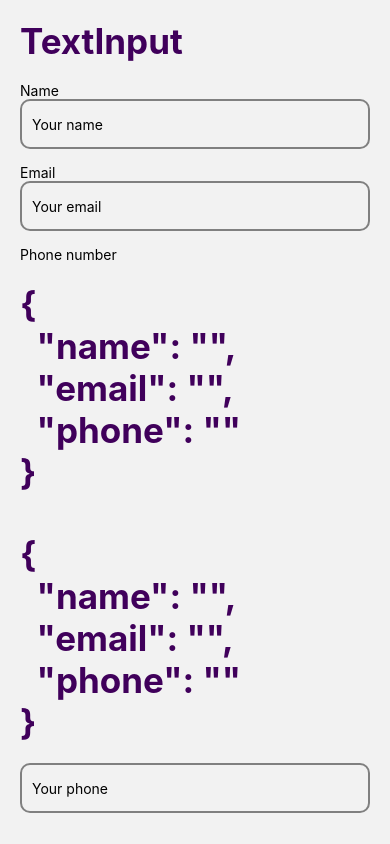
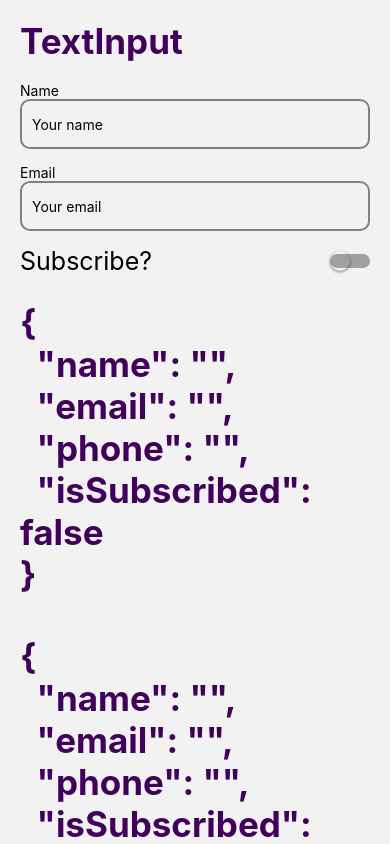
Before and after one commit to juliflorezg/React-native-udemy-12, a React Native app: screen /TextInputScreen in a window 390 px wide. Shown: the top 844 px of the page. Built offline with nearby package versions, Linux system fonts and the light colour scheme.

Commit message:
add custom hook for form

```diff
--- /dev/null
+++ b/src/hooks/useForm.tsx
@@ -0,0 +1,18 @@
+import {useState} from 'react';
+
+export const useForm = <T extends Object>(initialState: T) => {
+  const [form, setForm] = useState(initialState);
+
+  const onChange = <V extends Object>(field: keyof T, value: V) => {
+    setForm({
+      ...form,
+      [field]: value,
+    });
+  };
+
+  return {
+    ...form,
+    form,
+    onChange,
+  };
+};
--- a/src/screens/TextInputScreen.tsx
+++ b/src/screens/TextInputScreen.tsx
@@ -1,4 +1,4 @@
-import React, {useState} from 'react';
+import React from 'react';
 import {
   Keyboard,
   KeyboardAvoidingView,
@@ -12,25 +12,16 @@ import {
 } from 'react-native';
 import {HeaderTitle} from '../components/HeaderTitle';
 import {styles} from '../theme/appTheme';
+import {useForm} from '../hooks/useForm';
+import {CustomSwitch} from '../components/CustomSwitch';
+
 export const TextInputScreen = () => {
-  const [form, setForm] = useState({
+  const {isSubscribed, form, onChange} = useForm({
     name: '',
     email: '',
     phone: '',
+    isSubscribed: false,
   });
-
-  type FormField = typeof form;
-
-  type Fields = keyof FormField;
-
-  const onChange = (field: Fields, value: string) => {
-    setForm({
-      ...form,
-      [field]: value,
-    });
-  };
-
-  console.log(setForm);
 
   return (
     <KeyboardAvoidingView
@@ -64,11 +55,18 @@ export const TextInputScreen = () => {
               keyboardType="email-address"
               onChangeText={value => onChange('email', value)}
             />
+            <View style={textStyle.switchRow}>
+              <Text style={textStyle.switchText}>Subscribe?</Text>
+              <CustomSwitch
+                isOn={isSubscribed}
+                onChange={value => onChange('isSubscribed', value)}
+              />
+            </View>
+            <HeaderTitle title={JSON.stringify(form, null, 2)} />
+            <HeaderTitle title={JSON.stringify(form, null, 2)} />
             <View>
               <Text>Phone number</Text>
             </View>
-            <HeaderTitle title={JSON.stringify(form, null, 2)} />
-            <HeaderTitle title={JSON.stringify(form, null, 2)} />
             <TextInput
               style={textStyle.input}
               placeholder="Your phone"
@@ -95,4 +93,13 @@ const textStyle = StyleSheet.create({
     borderColor: 'grey',
     marginBottom: 15,
   },
+  switchRow: {
+    flexDirection: 'row',
+    justifyContent: 'space-between',
+    alignItems: 'center',
+    marginBottom: 5,
+  },
+  switchText: {
+    fontSize: 25,
+  },
 });
```
